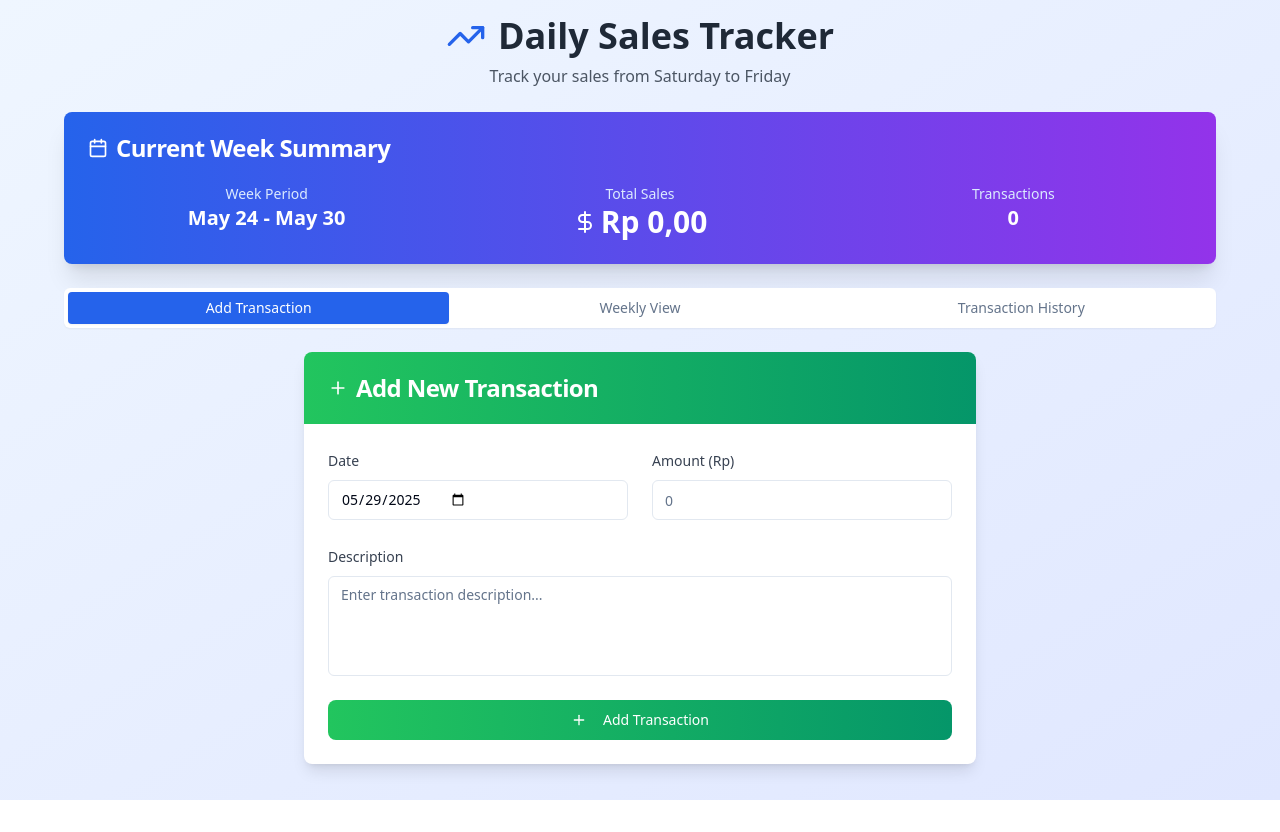
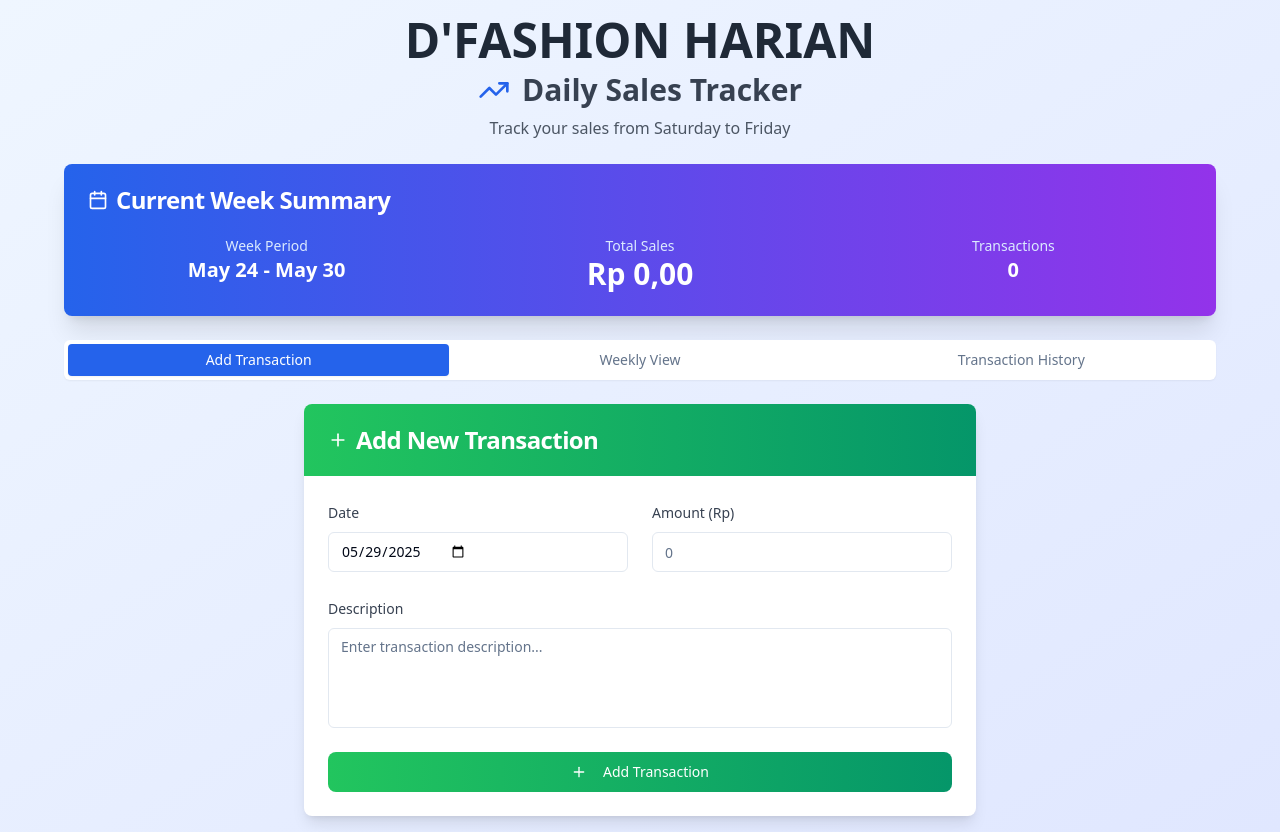
Before and after one commit to LIMZTECH77/hariandfmks25-38, a React (Vite) app: page / in a window 1280 px wide. Before the commit the page ends 800 px from the top, so only its background shows below. Built offline with nearby package versions, Linux system fonts and the light colour scheme.

Commit message:
Add app title
Add "D'FASHION HARIAN" to the app.

```diff
--- a/src/pages/Index.tsx
+++ b/src/pages/Index.tsx
@@ -82,10 +82,13 @@ const Index = () => {
       <div className="max-w-6xl mx-auto space-y-6">
         {/* Header */}
         <div className="text-center space-y-2">
-          <h1 className="text-4xl font-bold text-gray-800 flex items-center justify-center gap-3">
-            <TrendingUp className="h-10 w-10 text-blue-600" />
+          <h1 className="text-5xl font-bold text-gray-800 mb-2">
+            D'FASHION HARIAN
+          </h1>
+          <h2 className="text-3xl font-semibold text-gray-700 flex items-center justify-center gap-3">
+            <TrendingUp className="h-8 w-8 text-blue-600" />
             Daily Sales Tracker
-          </h1>
+          </h2>
           <p className="text-gray-600">Track your sales from Saturday to Friday</p>
         </div>
 
@@ -107,8 +110,7 @@ const Index = () => {
               </div>
               <div className="text-center">
                 <p className="text-blue-100 text-sm">Total Sales</p>
-                <p className="text-3xl font-bold flex items-center justify-center gap-1">
-                  <DollarSign className="h-6 w-6" />
+                <p className="text-3xl font-bold">
                   {formatCurrency(currentWeekTotal)}
                 </p>
               </div>
```
